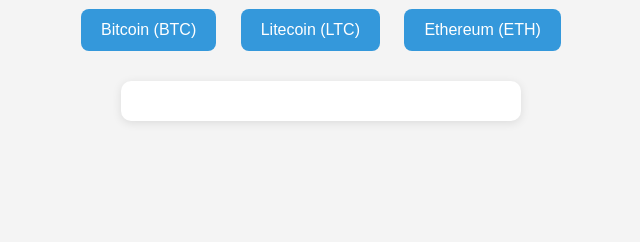
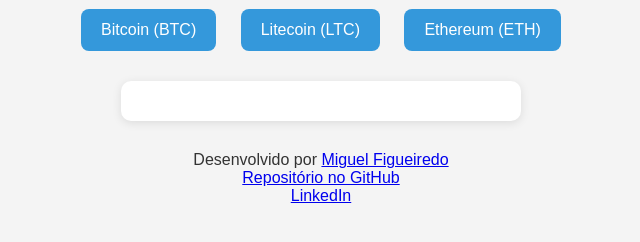
Before and after one commit to miguel-ffo/Landing-Page--TESPI, a plain HTML site: page index.html in a window 1280 px wide. Shown: the part 78-320 px from the top of the page, without its empty margins (319-959 px from the left). Drawn offline with Linux system fonts and the light colour scheme.

Commit message:
Links para github e linkedin

```diff
--- a/index.html
+++ b/index.html
@@ -14,6 +14,12 @@
 
     <div id="resultado" style="margin-top: 20px;"></div>
 
+    <div>Desenvolvido por <a href="https://github.com/miguel-ffo">Miguel Figueiredo</a></div>
 
+    <div>
+        <a href="https://github.com/miguel-ffo/Landing-Page--TESPI">Repositório no GitHub</a>
+    </div>
+    <div>
+        <a href="https://www.linkedin.com/in/miguel-ffo/">LinkedIn</a>
 </body>
 </html>
```
